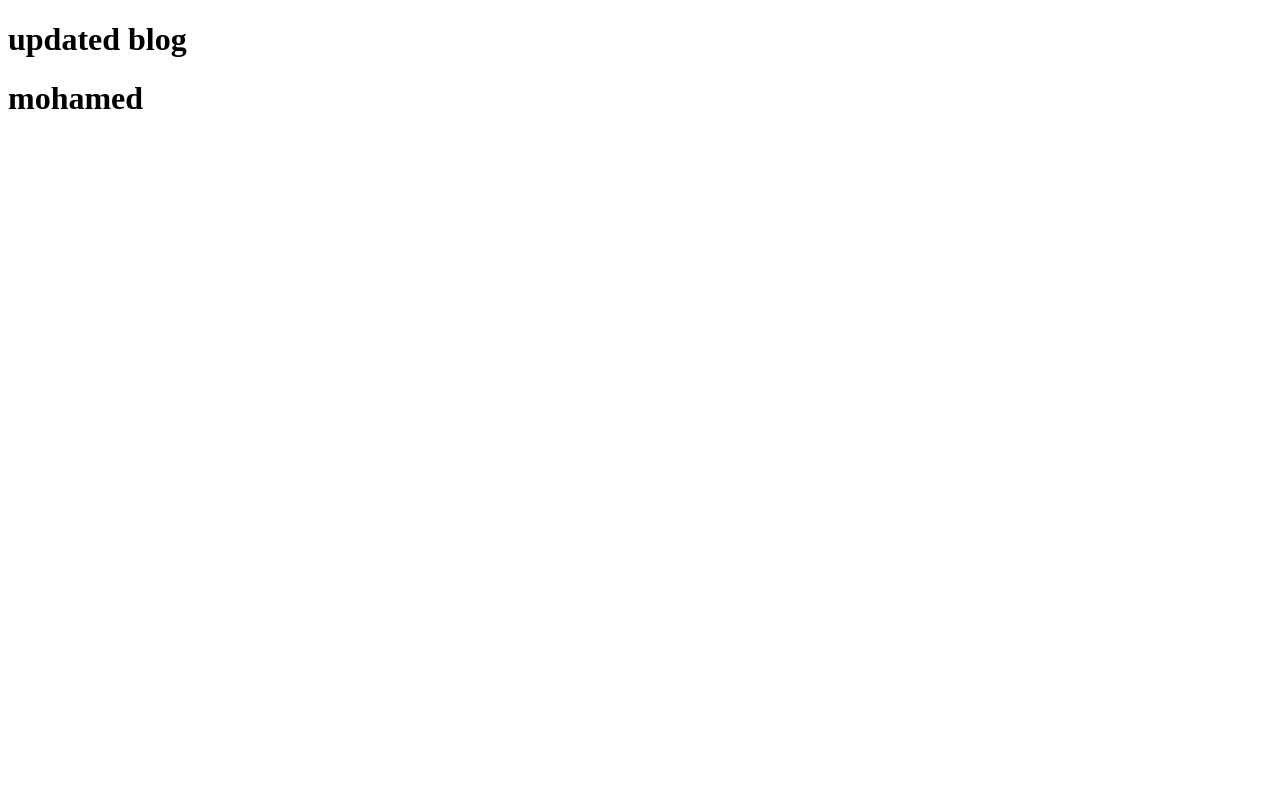
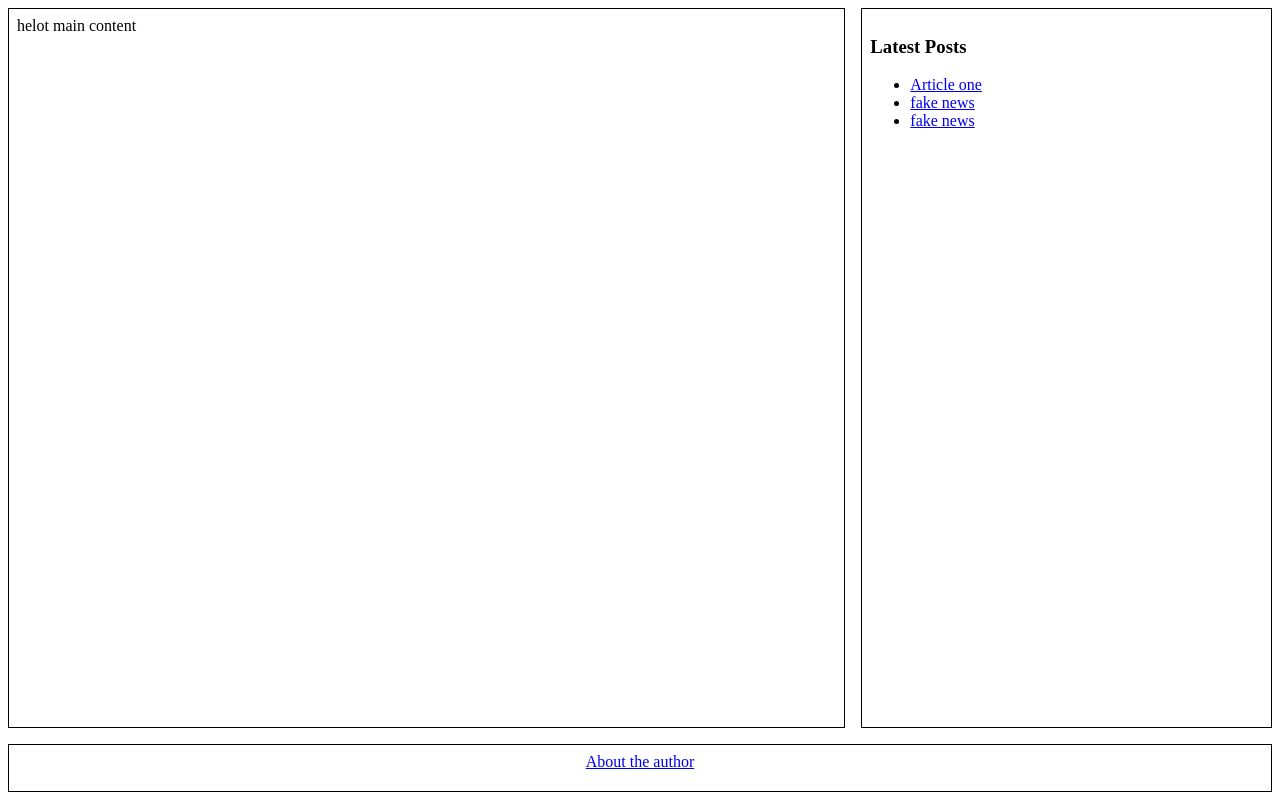
Before and after one commit to iachieve/profile-v2, a plain HTML site: page index.html in a window 1280 px wide. Drawn offline with Linux system fonts and the light colour scheme.

Commit message:
apply basic blog design&layout

```diff
--- /dev/null
+++ b/common/css/style.css
@@ -0,0 +1,55 @@
+:root {
+  --col-night-blue: #2d545e;
+  --col-night-blue-shadow: #12343b;
+  --col-sand-tan: #e1b382;
+  --col-sand-tan-shadow: #c89666;
+}
+
+html,
+body {
+  height: 100%;
+  margin: 0;
+  box-sizing: border-box;
+}
+
+main,
+aside,
+footer {
+  border: 1px solid #000;
+  padding: 0.5rem;
+  margin: 0.5rem;
+}
+
+.blog {
+  height: 100%;
+  display: grid;
+  grid-template-columns: 2fr 1fr;
+  grid-template-rows: 3fr 4rem;
+  grid-template-areas:
+    "main sidebar"
+    "footer footer";
+}
+
+main {
+  grid-area: main;
+}
+
+aside {
+  grid-area: sidebar;
+}
+
+footer {
+  grid-area: footer;
+  text-align: center;
+}
+
+@media only screen and (max-width: 1125px) {
+  .blog {
+    grid-template-columns: 1fr;
+    grid-template-rows: 1fr 1fr 4rem;
+    grid-template-areas:
+      "main"
+      "sidebar"
+      "footer";
+  }
+}
--- /dev/null
+++ b/common/js/main.js
@@ -0,0 +1,5 @@
+async function load_home() {
+  document.getElementById('sidebar').innerHTML =
+   await (await fetch('/components/menu_links.html')).text();
+}
+load_home();
--- /dev/null
+++ b/components/menu_links.html
@@ -0,0 +1,3 @@
+<li><a href="./articles/040520/article.html">Article one</a></li>
+<li><a href="./articles/040520/article.html">fake news</a></li>
+<li><a href="./articles/040520/article.html">fake news</a></li>
--- a/index.html
+++ b/index.html
@@ -1,12 +1,31 @@
 <!DOCTYPE html>
 <html lang="en">
+
 <head>
   <meta charset="UTF-8">
   <meta name="viewport" content="width=device-width, initial-scale=1.0">
   <title>Document</title>
+  <link rel="stylesheet" href="./common/css/style.css" />
+
+
 </head>
+
 <body>
-    <h1>updated blog</h1>
-    <h1>mohamed</h1>
+  <div class="blog">
+    <main>
+      helot main content
+    </main>
+    <aside>
+      <h3>Latest Posts</h3>
+      <ul id="sidebar">
+      </ul>
+    </aside>
+    <footer>
+      <a href="https://iachieve.dev/" target="_blank">About the author</a>
+    </footer>
+  </div>
+
+<script src="./common/js/main.js"></script>
 </body>
+
 </html>
```
Also changed, not shown: articles/040520/article.html (added, +53 -0 lines), 2 other files.
